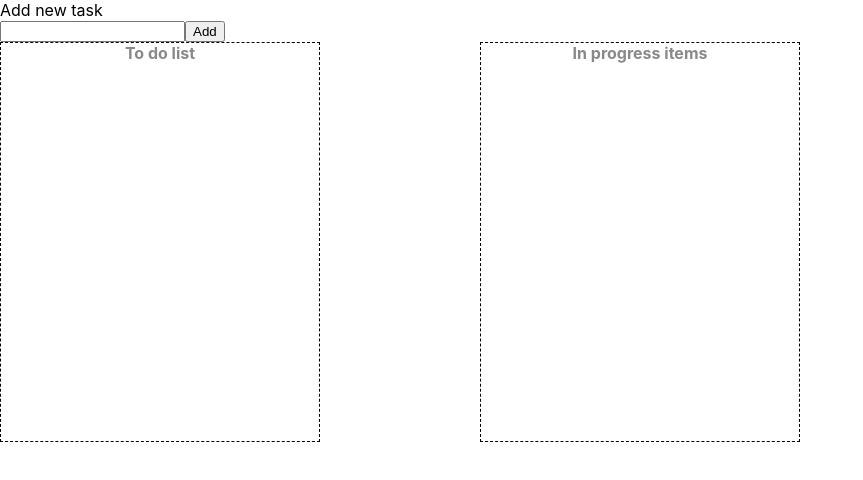
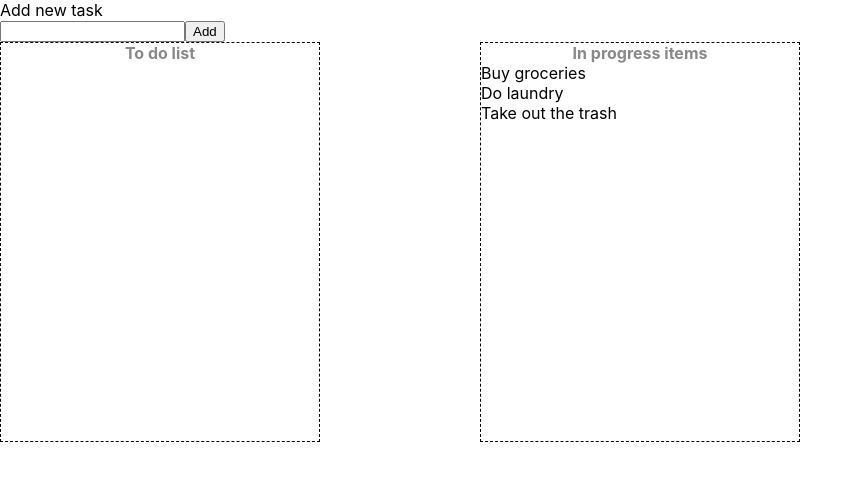
Before and after one commit to mihirprad/Kaban, a React (Create React App) app: page / in a window 1280 px wide. Shown: the top 480 px of the page, without its empty margins (0-863 px from the left). Built offline with nearby package versions, Linux system fonts and the light colour scheme.

Commit message:
reformatted the code to use react-beautiful-dnd

```diff
--- a/src/App/App.js
+++ b/src/App/App.js
@@ -1,13 +1,14 @@
 import React, {useState} from "react"
-import TasksContext from "../Store/tasks-context"
 import KabanBoard from "../KabanBoard/KabanBoard"
 import AddNewTask from "../Backlog/AddNewTask"
 export default function App(){
 
     return(
-    <TasksContext.Provider>
-        <AddNewTask />
-        <KabanBoard />
-    </TasksContext.Provider>
+        <>
+            <AddNewTask />
+            <KabanBoard />
+        </>
+
+
     )
 }
--- a/src/KabanBoard/Board.css
+++ b/src/KabanBoard/Board.css
@@ -1,6 +1,11 @@
 .board{
     height: 100%;
     border: 1px dashed black;
+}
+
+.drop-zone{
+    height: 100%;
+    width: 100%;
 }
 
 .board-title{
--- a/src/KabanBoard/Board.js
+++ b/src/KabanBoard/Board.js
@@ -1,94 +1,41 @@
 import React, { useContext, useEffect, useState } from 'react';
 import './Board.css'
-import DragContext from './Store/draggable-context';
-import DraggableItem from './DraggableItem';
-import { DragDropContext, Droppable, Draggable } from 'react-beautiful-dnd';
 
-export default function Board({ items, id, title }) {
-  const [dragItems, setDragItems] = useState([]);
+import { Droppable, Draggable } from 'react-beautiful-dnd';
+
+export default function Board({ items, boardId, title }) {
+  const [boardItems, setBoardItems] = useState([]);
 
   useEffect(() => {
     if (items != undefined)
-      setDragItems([...items]);
-    console.log(dragItems)
+      setBoardItems([...items]);
+
   }, [items]
   )
 
-  let validDropTarget = false;
-  let dragCtx = useContext(DragContext);
-
-
-  let dragoverEvent = (event) => {
-    event.preventDefault();
-    if (!validDropTarget) {
-      validDropTarget = true;
-      event.currentTarget.classList.add("hover");
-    }
-  }
-
-  let dropEvent = (event) => {
-    // if (!event.currentTarget.contains(dragCtx.draggedItem)) {
-    // let dropTarget = event.currentTarget;
-    // console.log(dropTarget)
-
-    // let boundingRect = dropTarget.getBoundingClientRect();
-    // let offset = event.clientY - boundingRect.top;
-    // let items = Array.from(dropTarget.querySelectorAll('.draggable'));
-
-    // let insertBeforeItem = null;
-    // for (let i = 0; i < items.length; i++) {
-    //   let itemRect = items[i].getBoundingClientRect();
-    //   if (offset < (itemRect.top + itemRect.height / 2)) {
-    //     insertBeforeItem = items[i];
-    //     break;
-    //   }
-    // }
-
-    // if (insertBeforeItem) {
-    //   dropTarget.insertBefore(dragCtx.draggedItem, insertBeforeItem);
-    // } else {
-    //   dropTarget.appendChild(dragCtx.draggedItem);
-    // }
-    event.preventDefault();
-    let draggedItem = event.dataTransfer.getData("draggedItem");
-    console.log(draggedItem)
-    console.log(dragItems)
-    setDragItems([...dragItems, draggedItem])
-    validDropTarget = false;
-    event.currentTarget.classList.remove("hover");
-  }
-
-  const dragLeaveEvent = (event) => {
-    if (validDropTarget) {
-      validDropTarget = false;
-      event.currentTarget.classList.remove("hover");
-    }
-  }
-
   return (
-    <div id={id} className='drop-zone board' onDragOver={dragoverEvent} onDragLeave={dragLeaveEvent} onDrop={dropEvent}>
+    <div id={boardId} className='board'>
       <h4 className='board-title'>{title}</h4>
-      <Droppable droppableId={id}>
-        {(provided) => {
-          return (
-          <ul {...provided.droppableProps} ref={provided.innerRef}>
-            {dragItems.map((item, index) => (
-              <Draggable key={index} index = {index} draggableId = {index.toString()}>
-                {(provided) => {
-
-                  <li ref={provided.innerRef} {...provided.draggableProps} {...provided.dragHandleProps} >{item}</li>
-
-                }}
+      <Droppable droppableId={boardId} >
+        {(provided, snapshot) => (
+          <div {...provided.droppableProps} ref={provided.innerRef} className="drop-zone">
+            {boardItems.map((item, index) => (
+              <Draggable key={item.id} draggableId={item.id} index={index}>
+                {(provided, snapshot) => (
+                  <div
+                    {...provided.draggableProps}
+                    {...provided.dragHandleProps}
+                    ref={provided.innerRef}
+                  >
+                    {item.content}
+                  </div>
+                )}
               </Draggable>
             ))}
-
-          </ul>
-          )
-
-        }}
+            {provided.placeholder}
+          </div>
+        )}
       </Droppable>
-
-
     </div>
   )
 }
--- a/src/KabanBoard/DraggableItem.js
+++ /dev/null
@@ -1,18 +0,0 @@
-import React, {useContext} from "react";
-import DragContext from "./Store/draggable-context";
-export default function DraggableItem({ index, item, classAttr }) {
-
-    const dragCtx = useContext(DragContext);
-    const dragStart = (event) => {
-        dragCtx.setDraggedItem(event.currentTarget);
-        event.dataTransfer.setData("draggedItem", item)
-    }
-    let className = "draggable ";
-
-    if (classAttr != undefined) {
-        className += classAttr;
-    }
-    return (
-        <div key={index} className={className} draggable="true" onDragStart={dragStart}>{item}</div>
-    )
-}
--- a/src/KabanBoard/InProgressBoard.js
+++ b/src/KabanBoard/InProgressBoard.js
@@ -1,6 +1,10 @@
-import React from "react";
+import React, { useEffect } from "react";
 import './InProgressBoard.css'
+import Constants from "./constants";
 import Board from "./Board";
-export default function InProgressBoard(){
-    return <Board id = "in-progress-board" title="In progress items"/>
+export default function InProgressBoard({inProgressItems}){
+    useEffect(()=>{
+        //console.log(inProgressItems)
+    })
+    return <Board items={inProgressItems} boardId = {Constants.IN_PROGRESS_BOARD_ID} title="In progress items"/>
 }
--- a/src/KabanBoard/KabanBoard.js
+++ b/src/KabanBoard/KabanBoard.js
@@ -1,19 +1,70 @@
-import React, { useState } from "react";
+import React, { useState, useEffect } from "react";
 import ToDoBoard from './ToDoBoard'
 import InProgressBoard from "./InProgressBoard";
-import DragContext from './Store/draggable-context'
+import dbToDoItems from './toDoItems.json'
+import Constants from "./constants";
 import './KabanBoard.css';
 import { DragDropContext } from "react-beautiful-dnd";
+
+
 export default function KabanBoard() {
+    const [toDoItems,setToDoItems] = useState([]);
+    const [inProgressItems, setInProgressItems] = useState([])
 
-    const [draggedItem, setDraggedItem] = useState(null);
-    let DragState = { draggedItem, setDraggedItem }
+    useEffect(()=>{
+        //setToDoItems([...dbToDoItems])
+        setInProgressItems([...dbToDoItems])
+
+
+    },[])
+
+    const onDragEnd = (result) => {
+        console.log(result)
+        const { source, destination } = result;
+        if (!destination) {
+          return;
+        }
+
+        if (source.droppableId === destination.droppableId) {
+          let [items, setItems] = getArrayById(source.droppableId)
+          const newItems = Array.from(items);
+          const [removed] = newItems.splice(source.index, 1);
+          newItems.splice(destination.index, 0, removed);
+          setItems(newItems);
+        }
+
+        if (source.droppableId !== destination.droppableId) {
+          let [srcItems,setSrcItems] = getArrayById(source.droppableId);
+          let [destItems,setDestItems] = getArrayById(destination.droppableId);
+
+          const newItems1 = Array.from(srcItems);
+          const newItems2 = Array.from(destItems);
+          const [removed] = newItems1.splice(source.index, 1);
+          newItems2.splice(destination.index, 0, removed);
+          setSrcItems(newItems1);
+          setDestItems(newItems2);
+        }
+      };
+
+      const getArrayById = (id) =>{
+        console.log(id)
+        switch(id){
+          case Constants.TO_DO_BOARD_ID:
+            return [toDoItems, setToDoItems];
+          case Constants.IN_PROGRESS_BOARD_ID:
+            console.log("here")
+            return [inProgressItems,setInProgressItems];
+        }
+      }
+
     return (<>
-        <DragContext.Provider value={DragState}>
+        <DragDropContext onDragEnd={onDragEnd}>
                 <div id = "kaban-board">
-                    <ToDoBoard />
-                    <InProgressBoard />
+                    <ToDoBoard toDoItems={toDoItems} droppableId = {Constants.TO_DO_BOARD_ID}/>
+                    <InProgressBoard inProgressItems={inProgressItems} droppableId = {Constants.IN_PROGRESS_BOARD_ID}/>
+                    {/* <ToDoBoard toDoItems={toDoItems} />
+                    <InProgressBoard inProgressItems={inProgressItems}/> */}
                 </div>
-        </DragContext.Provider>
+        </DragDropContext>
     </>)
 }
--- a/src/KabanBoard/ToDoBoard.js
+++ b/src/KabanBoard/ToDoBoard.js
@@ -1,10 +1,12 @@
 import React, { useState, useEffect } from 'react';
 import './ToDoBoard.css';
-import toDoItems from './toDoItems.json'
 import Board from './Board'
+import Constants from './constants';
+export default function ToDoBoard({toDoItems}) {
+  useEffect(()=>{
 
-export default function ToDoBoard() {
+  })
   return (
-    <Board items={toDoItems} id = "to-do-board" title="To do list"/>
+    <Board items={toDoItems} boardId = {Constants.TO_DO_BOARD_ID} title="To do list" droppableId = {Constants.TO_DO_BOARD_ID}/>
   );
 }
--- /dev/null
+++ b/src/KabanBoard/constants.js
@@ -0,0 +1,5 @@
+export default class Constants{
+    static TO_DO_BOARD_ID = "to-do-board";
+    static IN_PROGRESS_BOARD_ID = "in-progress-board";
+
+}
--- a/src/KabanBoard/toDoItems.json
+++ b/src/KabanBoard/toDoItems.json
@@ -1 +1,13 @@
-["Finish homework", "Go grocery shopping", "Clean the house", "Call mom", "Run 3 miles", "Write a blog post", "Do laundry"]
+[{
+"id": "1",
+"content": "Buy groceries"
+},
+{
+"id": "2",
+"content": "Do laundry"
+},
+{
+"id": "3",
+"content": "Take out the trash"
+}
+]
--- a/src/index.js
+++ b/src/index.js
@@ -1,11 +1,8 @@
 import ReactDOM from 'react-dom/client';
 import './index.css';
 import App from './App/App';
-import { DragDropContext } from 'react-beautiful-dnd';
 const root = ReactDOM.createRoot(document.getElementById('root'));
 
 root.render(
-    <DragDropContext>
         <App />
-    </DragDropContext>
 );
```
